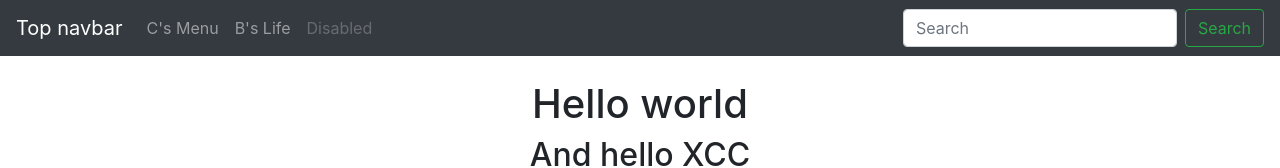
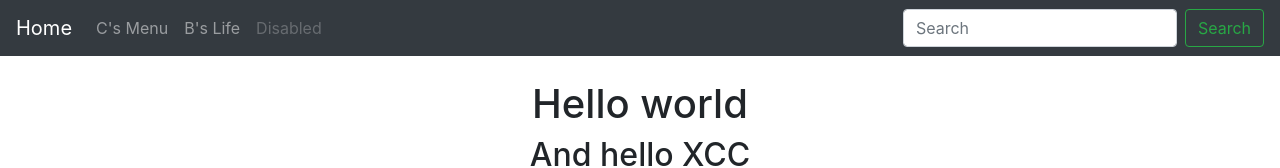
Before and after one commit to johnbumper/johnbumper.github.io, a plain HTML site: page index.html in a window 1280 px wide. Shown: the top 168 px of the page. Drawn offline with Linux system fonts and the light colour scheme.

Commit message:
Update index.html

```diff
--- a/index.html
+++ b/index.html
@@ -8,7 +8,7 @@
 </head>
 <body ng-app='routingDemoApp'>
 	<nav class="navbar navbar-expand-md navbar-dark bg-dark mb-4">
-		<a class="navbar-brand" href="#">Top navbar</a>
+		<a class="navbar-brand" href="#">Home</a>
 		<button class="navbar-toggler" type="button" data-toggle="collapse" data-target="#navbarCollapse" aria-controls="navbarCollapse" aria-expanded="false" aria-label="Toggle navigation">
 			<span class="navbar-toggler-icon"></span>
 		</button>
```
